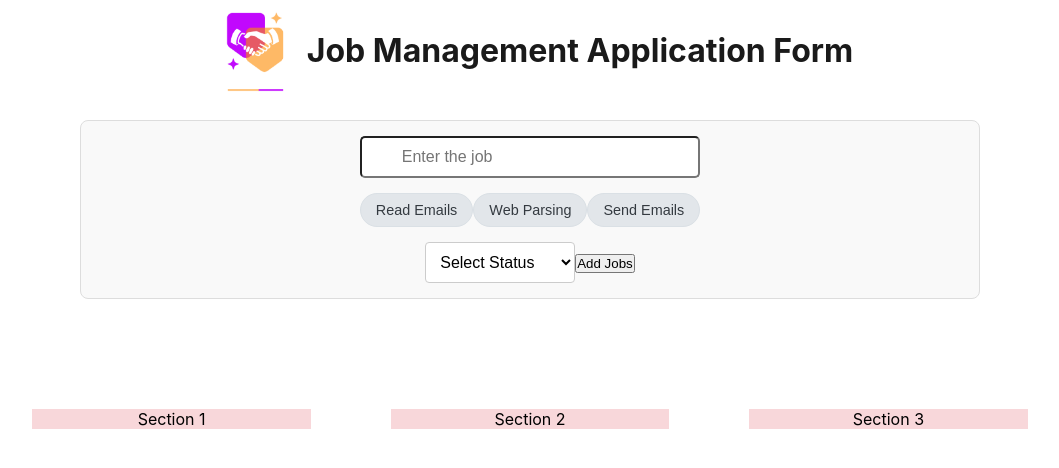
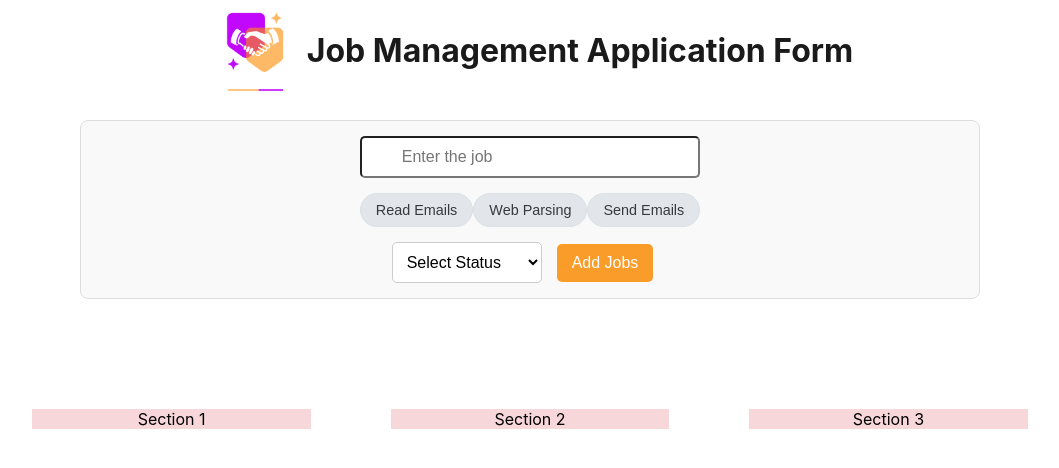
Before and after one commit to ChrisBrowne01/Building-a-Job-Management-Application-Form--Toggle--Dark-Mode-, a React (Create React App) app: page / in a window 1280 px wide. Shown: the top 468 px of the page, without its empty margins (110-1169 px from the left). Built offline with nearby package versions, Linux system fonts and the light colour scheme.

Commit message:
Fix typo in class name for submit button and enhance submit button styles

```diff
--- a/src/component/AppForm.css
+++ b/src/component/AppForm.css
@@ -69,7 +69,7 @@
   padding: 10px;
   margin-block: 15px 5px;
   border: 1px solid #ccc;
-  border-radius: 4px;
+  border-radius: 5px;
   font-size: 1rem;
   background-color: white;
   cursor: pointer;
@@ -84,5 +84,18 @@
 
 /* Add styles for the submit button */
 .submit-data {
+background-color: #fa9c2a;
+  color: white;
+  padding: 10px 15px;
+  margin: 5px 15px 5px;
+  border: none;
+  border-radius: 5px;
+  cursor: pointer;
+  font-size: 1rem;
+  transition: all 0.2s ease;
+}
 
+.submit-data:hover {
+  background-color: #ff8d03;
+  box-shadow: 0 0 2px rgba(225, 0, 255, 0.5);
 }
--- a/src/component/JobForm.js
+++ b/src/component/JobForm.js
@@ -99,7 +99,7 @@ export const JobForm = () => {
         </select>
 
         {/* A submit button to add the job */}
-        <button type="submit" className="sumbit-data">Add Jobs</button>
+        <button type="submit" className="submit-data">Add Jobs</button>
 
         {/* Error Handling */}
         {error && <p className="error-message">{error}</p>}
```
